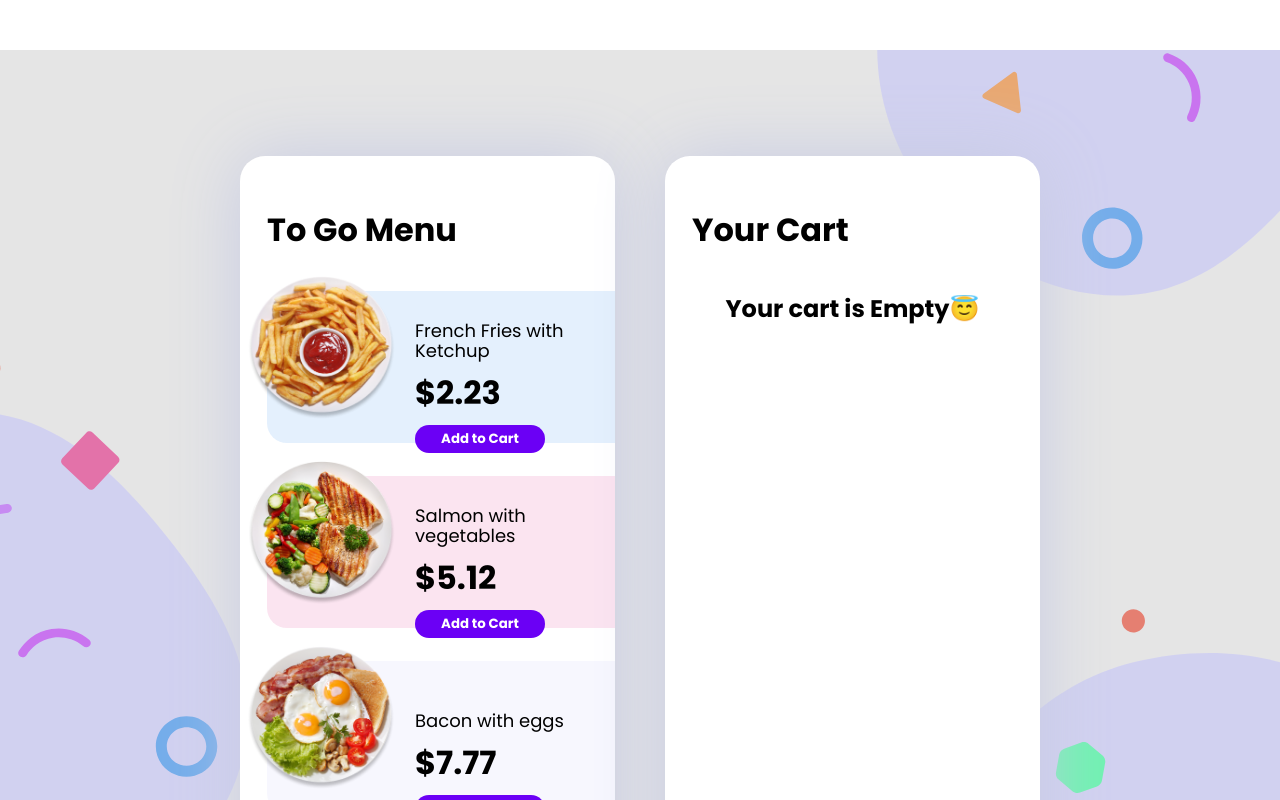
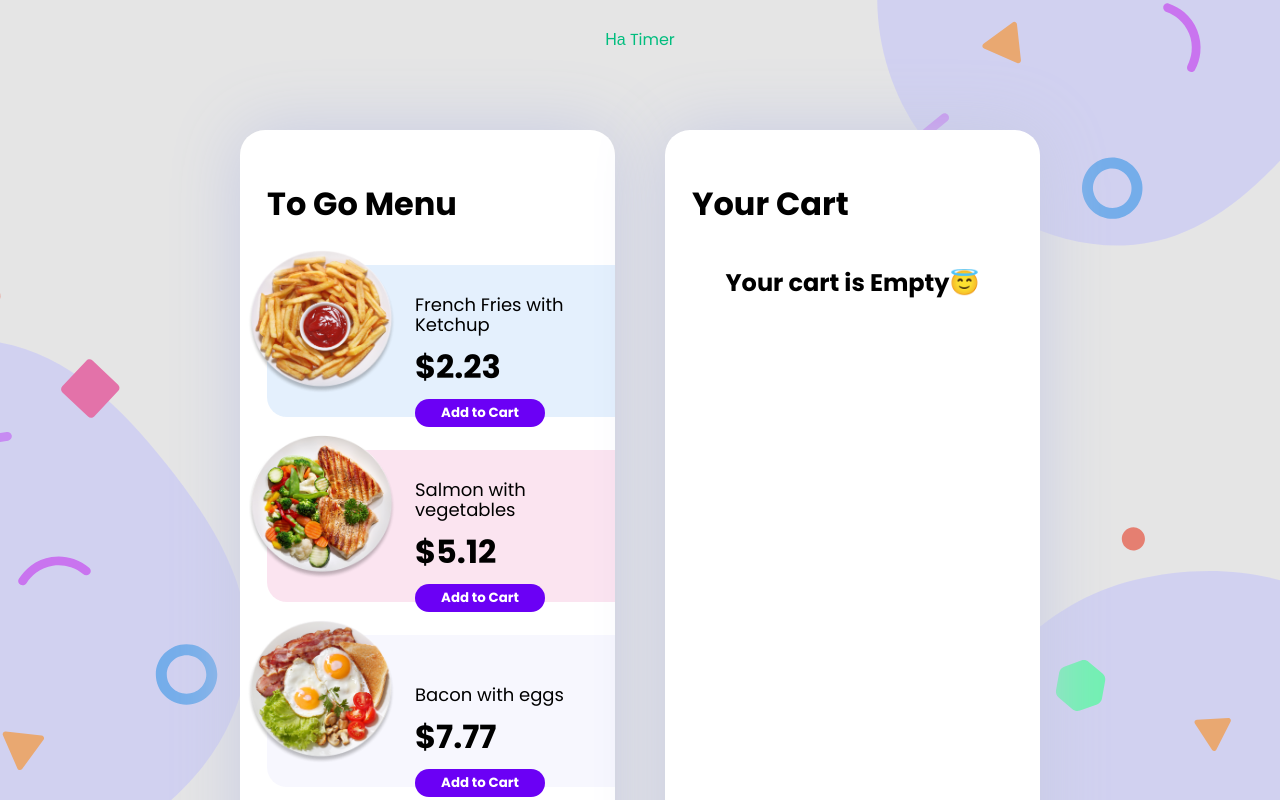
Before and after one commit to rmoongit/my-pet, a Vue app: page /Ecommerce in a window 1280 px wide. Shown: the top 800 px of the page. Built offline with nearby package versions, Linux system fonts and the light colour scheme.

Commit message:
fix: правит логику корзины

```diff
--- a/src/App.vue
+++ b/src/App.vue
@@ -16,7 +16,6 @@ export default {
 
 <style scoped>
 .main-layout {
-  padding-top: 50px;
   display: flex;
   flex-direction: column;
   align-items: center;
--- a/src/Ecommerce/Ecommerce.vue
+++ b/src/Ecommerce/Ecommerce.vue
@@ -1,6 +1,9 @@
 <template>
   <section class="commerce">
     <Container>
+      <nav>
+        <RouterLink to="Timer">На Timer</RouterLink>
+      </nav>
       <div class="commerce__wrapper">
         <MenuWrapper :title="`To Go Menu`">
           <MenuBlock>
@@ -21,8 +24,6 @@
               v-for="addedCard in cart"
               :key="addedCard.id"
               :addedCard="addedCard"
-              :arrowImg="arrowImg"
-              :binImg="binImg"
               @remove-from-cart="removeFromCart(addedCard)"
             />
           </CartBlock>
@@ -42,8 +43,6 @@ import Card from './components/Card.vue';
 import AddedCard from './components/AddedCard.vue';
 
 import mocks from './data/data';
-import arrowImg from './images/svg/chevron.svg';
-import binImg from './images/svg/bin.svg';
 
 export default {
   data() {
@@ -56,8 +55,6 @@ export default {
       ],
 
       cart: [],
-      arrowImg,
-      binImg,
       mocksData: mocks,
     };
   },
@@ -76,11 +73,9 @@ export default {
     addToCart(card) {
       const findCard = this.cart.find((item) => card.id === item.id);
 
-      if (findCard) {
-        return;
+      if (!findCard) {
+        this.cart.push({...card, count: 1});
       }
-
-      this.cart.push({...card, count: 1});
     },
     //Удаляет товар из корзины
     removeFromCart(card) {
@@ -115,6 +110,6 @@ export default {
   align-items: center;
   justify-content: center;
   column-gap: 50px;
-  padding: 106px 0;
+  padding: 50px 0;
 }
 </style>
--- a/src/Ecommerce/UI/ButtonCard.vue
+++ b/src/Ecommerce/UI/ButtonCard.vue
@@ -1,7 +1,7 @@
 <template>
-  <button class="button">
-    <!-- <img v-if="isIncart" class="button__icon" :src="checkIcon" alt="галочка корзины" /> -->
-    <span>Add to Cart</span>
+  <button :class="[inCart ? 'button active' : 'button']">
+    <img v-if="inCart" class="button__icon" :src="checkIcon" alt="галочка корзины" />
+    <span>{{ inCart ? 'In Cart' : 'Add to Cart' }}</span>
   </button>
 </template>
 
@@ -16,9 +16,9 @@ export default {
   },
 
   props: {
-    // isIncart: {
-    //   type: Object,
-    // },
+    inCart: {
+      type: Boolean,
+    },
   },
 };
 </script>
--- a/src/Ecommerce/components/AddedCard.vue
+++ b/src/Ecommerce/components/AddedCard.vue
@@ -34,20 +34,20 @@
 </template>
 
 <script>
+import arrowImg from '../images/svg/chevron.svg';
+import binImg from '../images/svg/bin.svg';
+
 export default {
+  data() {
+    return {
+      arrowImg,
+      binImg,
+    };
+  },
+
   props: {
     addedCard: {
       type: Object,
-      required: true,
-    },
-
-    arrowImg: {
-      type: String,
-      required: true,
-    },
-
-    binImg: {
-      type: String,
       required: true,
     },
   },
--- a/src/Ecommerce/components/Card.vue
+++ b/src/Ecommerce/components/Card.vue
@@ -4,12 +4,13 @@
     <div class="card__content">
       <p class="card__text">{{ card.title }}</p>
       <p class="card__price">${{ card.price }}</p>
-      <Button @click="checkHandler" />
+      <Button @click="checkHandler" :inCart="isInCart" />
     </div>
   </li>
 </template>
 
 <script>
+import {nextTick} from 'vue';
 import Button from '../UI/ButtonCard.vue';
 
 export default {
@@ -20,7 +21,7 @@ export default {
     },
 
     isInCart: {
-      type: Object,
+      type: Boolean,
     },
   },
 
@@ -29,11 +30,12 @@ export default {
   },
 
   methods: {
-    checkHandler(card) {
-      this.$emit('add-to-cart', card);
-	  console.log(this.isIncart)
+    async checkHandler(card) {
       if (this.isInCart) {
-        this.$emit('remove-from-cart', card);
+        await this.$emit('remove-from-cart', card);
+      } else {
+        await this.$emit('add-to-cart', card);
+        await nextTick();
       }
     },
   },
--- a/src/assets/main.css
+++ b/src/assets/main.css
@@ -2,6 +2,13 @@
 @import './reboot.css';
 @import './fonts.css';
 @import './variables.css';
+
+nav {
+	display: flex;
+	justify-content: center;
+	align-items: center;
+	padding: 25px;
+}
 
 a,
 .green {
```
